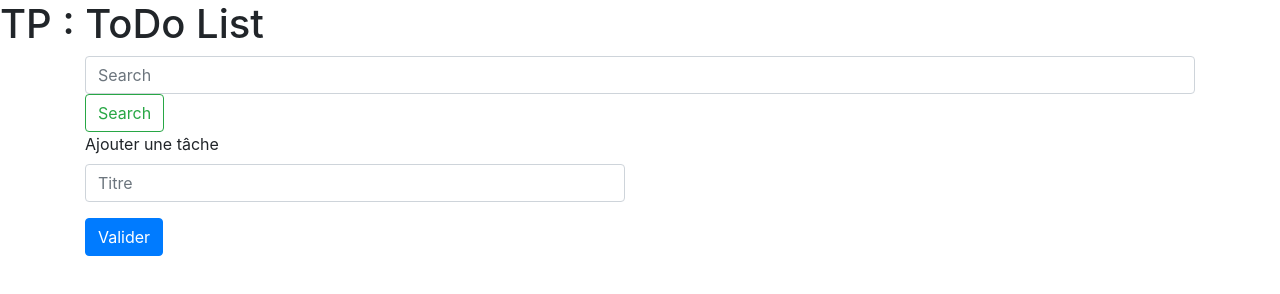
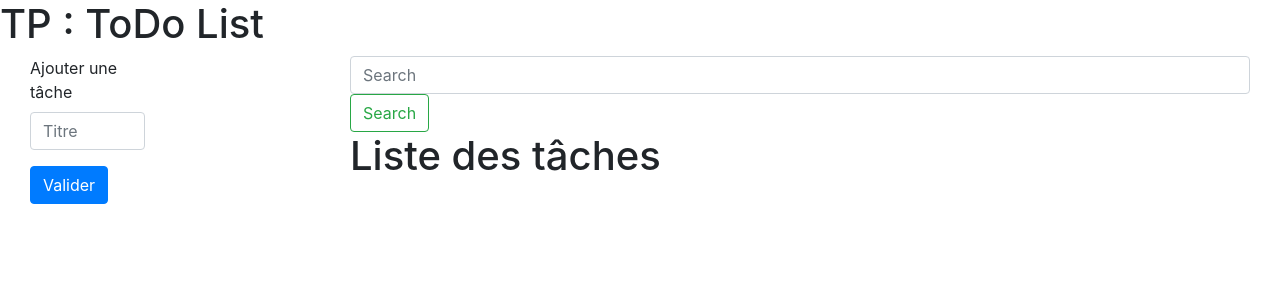
Before and after one commit to CamilleR1702/tp-git, a website: page index.html in a window 1280 px wide. Drawn offline with nearby package versions, Linux system fonts and the light colour scheme.

Commit message:
Form todo : add left column

```diff
--- a/index.html
+++ b/index.html
@@ -21,6 +21,25 @@
         </div>
 
     <main>
+        <div class="container-fluid">
+            <div class="row">
+                <div class="col-3">
+                    <section class="add-todo">
+                            <div class="container">
+                                <div class="row justify-center">
+                                    <div class="col-6">
+                                        <div class="form-group">
+                                            <label for="formGroupExampleInput">Ajouter une tâche</label>
+                                            <div class="error-todo" id="error-todo-title"></div>
+                                            <input type="text" id="label-todo" class="form-control" id="formGroupExampleInput" placeholder="Titre">
+                                        </div>
+                                        <button id="add-todo" class="btn btn-primary">Valider</button>
+                                    </div>
+                                </div>
+                            </div>
+                    </section>
+                </div> <!-- col -->
+                <div class="col-9">
                     <section class="section-searchbar">
                         <div class="container">
                             <div class="row">
@@ -35,8 +54,11 @@
                         <div class="container">
                             <div class="row">
                                 <div class="col-12">
+                                    <h1>Liste des tâches</h1>
+                                </div>
+                                <div class="col-12">
                                     <div class="content-full-list">
-                            <div class="row" id="container-todo">
+                                        <div id="container-todo">
 
                                         </div> <!-- row -->
                                     </div> <!-- content full list -->
@@ -44,20 +66,11 @@
                             </div>
                         </div>
                     </section>
-        <section>
-            <div class="container">
-                <div class="row justify-center">
-                    <div class="col-6">
-                        <div class="form-group">
-                            <label for="formGroupExampleInput">Ajouter une tâche</label>
-                            <div class="error-todo" id="error-todo-title"></div>
-                            <input type="text" id="label-todo" class="form-control" id="formGroupExampleInput" placeholder="Titre">
-                        </div>
-                        <button id="add-todo" class="btn btn-primary">Valider</button>
                 </div>
             </div>
         </div>
-        </section>
+
+
     </main>
 
     <!-- Optional JavaScript -->
```
Lines whose indentation alone changed are shown as unchanged.
